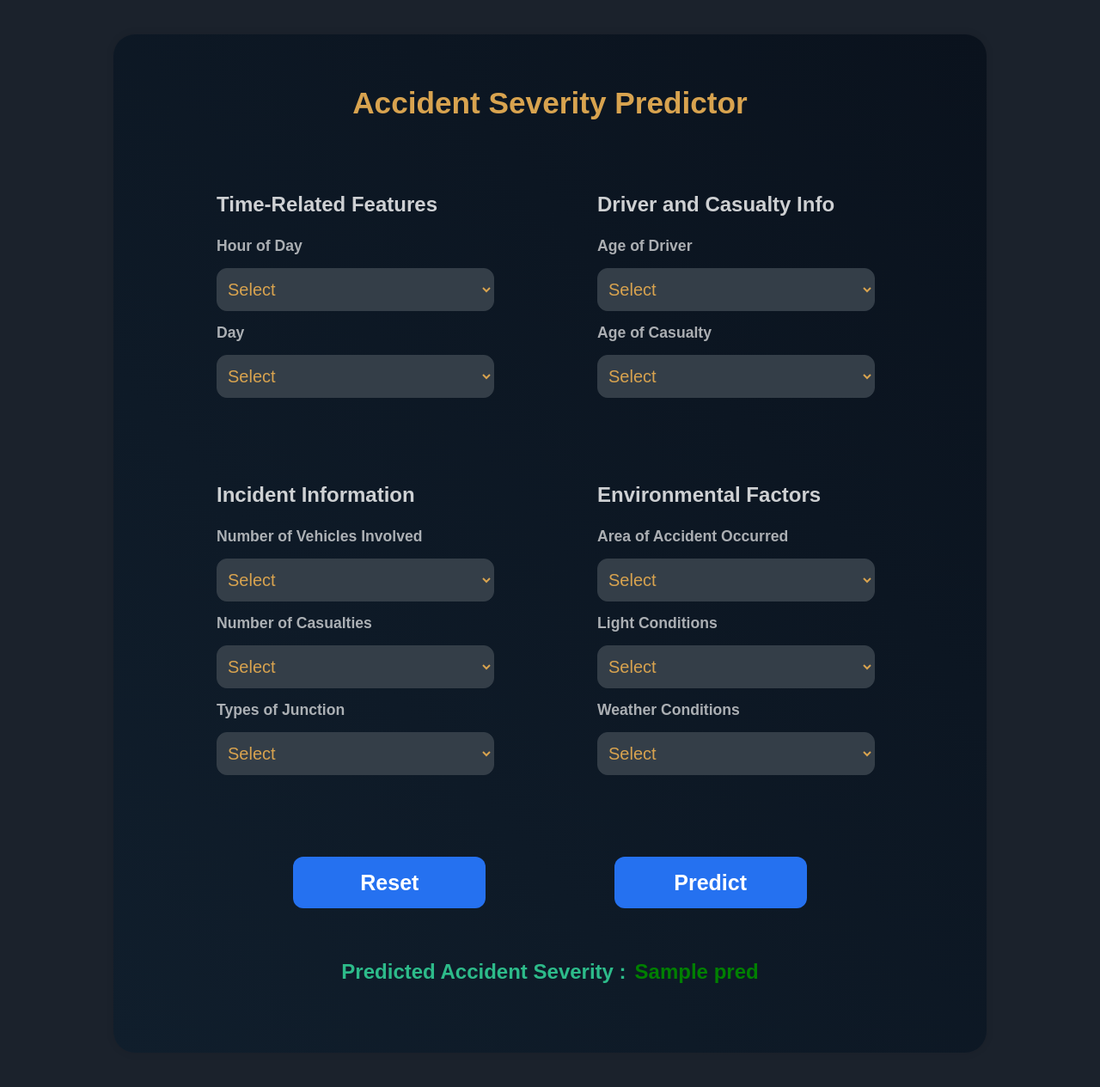
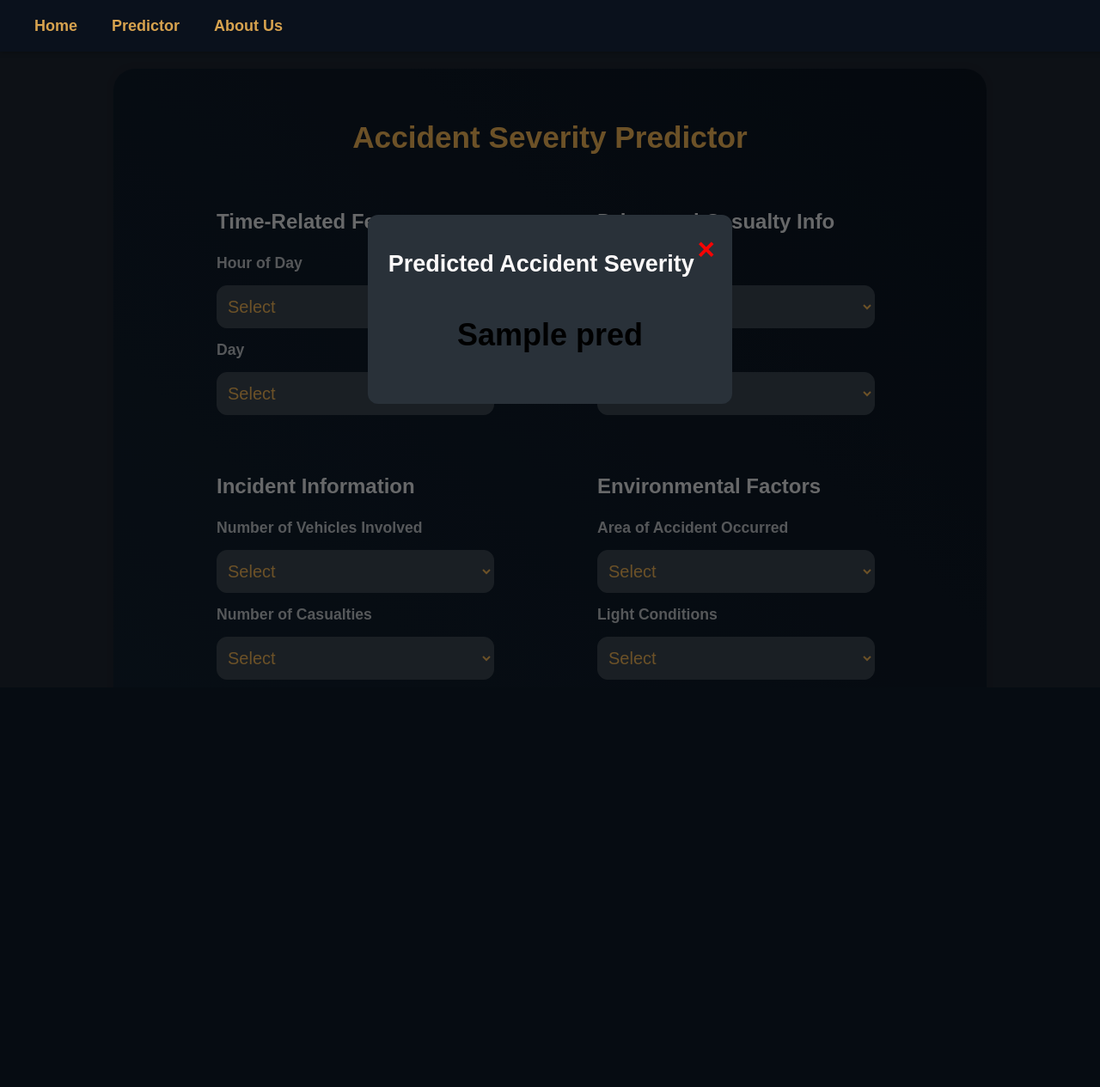
Before and after one commit to Takeshi2K02/Accident_Severity_Prediction, a Flask app: template templates/index.html in a window 1280 px wide. Shown: the whole page at 86% size. After the commit the page ends 791 px from the top, so only its background shows below. Run offline with Flask 3, Linux system fonts and the light colour scheme; the template is opened without the code that fills it: most values are stand-ins (such as "Sample title", 1, 10 or a date in 2020).

Commit message:
Commit final changes

```diff
--- a/static/styles.css
+++ b/static/styles.css
@@ -4,9 +4,53 @@ body {
   background-color: #0a121ded;
 }
 
+/* Navbar styles */
+nav {
+  background-color: rgba(10, 18, 29, 0.9); /* Dark translucent background */
+  padding: 15px 30px;
+  display: flex;
+  justify-content: space-between;
+  align-items: center;
+  box-shadow: 0 2px 5px rgba(0, 0, 0, 0.2); /* Optional shadow for depth */
+  position: fixed;
+  width: 100%;
+  top: 0;
+  left: 0;
+  z-index: 100;
+  height: 30px;
+}
+
+nav ul {
+  display: flex;
+  list-style: none;
+  margin: 0;
+  padding: 0;
+}
+
+nav ul li {
+  margin-left: 20px;
+}
+
+nav ul li:first-child {
+  margin-left: 0;
+}
+
+nav a {
+  color: #D8A34F; /* Gold text */
+  text-decoration: none;
+  font-size: 18px;
+  padding: 10px;
+  font-weight: 600;
+  transition: color 0.3s ease;
+}
+
+nav a:hover {
+  color: #ffffff; /* White on hover */
+}
+
 .wrapper {
   max-width: 70%;
-  margin: 40px auto;
+  margin: 80px auto;
   background: linear-gradient(to bottom left, #0A121D, #101E2C);
   padding: 60px;
   border-radius: 25px;
@@ -19,7 +63,7 @@ body {
   font-weight: bold;
   margin-bottom: 20px;
   color: #D8A34F;
-  padding: 0 0 40px 0;
+  padding: 0 0 20px 0;
 }
 
 form {
@@ -30,7 +74,7 @@ form {
   display: flex;
   justify-content: space-between;
   margin-bottom: 20px;
-  padding: 0 10px 40px 0;
+  padding: 0 10px 10px 0;
 }
 
 .columns {
@@ -39,7 +83,7 @@ form {
 }
 
 h2{
-  color: #2DBB8A;
+  color: #fdfafa;
 }
 
 h3{
@@ -103,8 +147,8 @@ input[type="submit"], input[type="reset"] {
 }
 
 
-input[type="submit"]:hover {
-  background-color: #3ca0e7;
+input[type="submit"]:hover, input[type="reset"]:hover {
+  background-color: #256ff0dd;
 }
 
 .box {
@@ -120,3 +164,69 @@ input[type="submit"]:hover {
       padding: 0;
   }
 }
+
+/* The Modal (background) */
+.modal {
+  display: none;
+  position: fixed;
+  z-index: 1;
+  padding-top: 100px;
+  left: 0;
+  top: 0;
+  width: 100%;
+  height: 100%;
+  background-color: rgba(0,0,0,0.5);
+  backdrop-filter: blur(0.5px);
+}
+
+/* Modal Content */
+.modal-content {
+  position: absolute; /* Absolute to allow precise positioning */
+  top: 40%; /* Center vertically */
+  left: 50%; /* Center horizontally */
+  transform: translate(-50%, -50%);
+  background-color: #293139;
+  margin: auto;
+  border: none;
+  border-radius: 12px;
+  padding: 20px;
+  width: 30%;
+  height: 20%;
+  text-align: center;
+  font-size: 18px;
+}
+#modalPrediction {
+  font-weight: bold; /* Make font bold */
+  font-size: 2em;  /* Optional: Increase font size for better visibility */
+  padding: 10px 0;
+}
+/* Close button */
+.close {
+  color: #f60404;
+  float: right;
+  font-size: 35px;
+  font-weight: bold;
+}
+
+.close:hover,
+.close:focus {
+  color: rgba(255, 0, 0, 0.848);
+  text-decoration: none;
+  cursor: pointer;
+}
+
+/* Mobile responsiveness */
+@media (max-width: 600px) {
+  .modal-content {
+    width: 95%;
+    padding: 20px;
+  }
+
+  #modalPrediction {
+    font-size: 1.5em;
+  }
+
+  .close {
+    font-size: 28px;
+  }
+}
--- a/templates/index.html
+++ b/templates/index.html
@@ -7,6 +7,14 @@
     <link rel="stylesheet" type="text/css" href="/static/styles.css">
 </head>
 <body>
+    <nav>
+        <ul>
+            <li><a href="#home">Home</a></li>
+            <li><a href="#predictor">Predictor</a></li>
+            <li><a href="#about-us">About Us</a></li>
+        </ul>
+    </nav>
+
     <div class="wrapper">
         <div class="title">
             Accident Severity Predictor
@@ -104,8 +112,8 @@
                         <label for="Types_of_Junction">Types of Junction</label>
                         <select id="Types_of_Junction" name="Types_of_Junction" required>
                             <option value="" disabled selected>Select</option>
+                            <option value="Crossing">Crossing</option>
                             <option value="Y Shape">Y Shape</option>
-                            <option value="Crossing">Crossing</option>
                             <option value="O Shape">O Shape</option>
                             <option value="T Shape">T Shape</option>
                             <option value="X Shape">X Shape</option>
@@ -123,11 +131,11 @@
                         <select id="Area_accident_occured" name="Area_accident_occured" required>
                             <option value="" disabled selected>Select</option>
                             <option value="Residential_areas">Residential areas</option>
+                            <option value="Church_areas">Church areas</option>
+                            <option value="Urban Areas">Urban Areas</option>
                             <option value="Office areas">Office areas</option>
-                            <option value="Urban Areas">Urban Areas</option>
+                            <option value="Rural Areas">Rural Areas</option>
                             <option value="Other">Other</option>
-                            <option value="Church_areas">Church areas</option>
-                            <option value="Rural Areas">Rural Areas</option>
                         </select>
                     </div>
 
@@ -166,42 +174,17 @@
             </div>
         </form>
 
-        <div class="box">
-            <h2 id="command">Predicted Accident Severity : </h2>
-            <h2 id="prediction">{{pred}}</h2>
+    </div>
+
+    <div id="predictionModal" class="modal">
+        <div class="modal-content">
+            <span class="close">&times;</span>
+            <h2>Predicted Accident Severity</h2>
+            <p id="modalPrediction">{{pred}}</p>
         </div>
     </div>
 
     <script>
-        var predValue = "{{ pred }}";
-        var predictionElement = document.getElementById("prediction");
-        var commandElement = document.getElementById("command");
-
-        if (predValue === "") {
-            commandElement.style.display = "none";
-        }
-
-        if (predValue === "Fatal Injury") {
-            predictionElement.style.color = "#FF0000";
-        } else if (predValue === "Serious Injury") {
-            predictionElement.style.color = "#FFA500";
-        } else {
-            predictionElement.style.color = "#008000";
-        }
-
-        console.log("Color applied: " + predictionElement.style.color);
-
-        const form = document.getElementById("Form");
-        const inputs = form.querySelectorAll("input");
-
-        document.getElementById("reset").addEventListener("click", function() {
-            inputs.forEach(input => {
-            localStorage.removeItem(input.name);
-            });
-            localStorage.clear();  // This clears all data from localStorage
-            form.reset();          // Clears form fields
-        });
-
         // Save form data before submit
         document.getElementById("Form").addEventListener("submit", function() {
             localStorage.setItem("Day_of_week", document.getElementById("Day_of_week").value);
@@ -251,15 +234,51 @@
             if (localStorage.getItem("Area_accident_occured")) {
                 document.getElementById("Area_accident_occured").value = localStorage.getItem("Area_accident_occured");
             }
+
+            const prediction = "{{ pred }}";
+            const modal = document.getElementById("predictionModal");
+            const modalPrediction = document.getElementById("modalPrediction");
+            const closeBtn = document.getElementsByClassName("close")[0];
+            const okayBtn = document.getElementById("modalOkayBtn");
+
+            if (prediction !== "") {
+                modal.style.display = "block"; // Show modal
+                modalPrediction.innerText = prediction; // Display prediction
+
+                // Set color based on severity
+                if (prediction === "Fatal Injury") {
+                    modalPrediction.style.color = "#FF0000"; // Red for Fatal and Serious Injury
+                } else if (prediction === "Slight Injury") {
+                    modalPrediction.style.color = "#008000"; // Green for Slight Injury
+                }else if (prediction === "Serious Injury") {
+                    modalPrediction.style.color = "#D8A34F"; // Red for Fatal and Serious Injury
+                }
+            }
+
+            // Close the modal when the user clicks on the close button or 'Okay' button
+            closeBtn.onclick = function() {
+                modal.style.display = "none";
+                document.getElementById("Form").reset(); // Clear the form
+                localStorage.clear(); // Clear localStorage
+            };
+
+            okayBtn.onclick = function() {
+                modal.style.display = "none";
+                document.getElementById("Form").reset(); // Clear the form
+                localStorage.clear(); // Clear localStorage
+            };
+
+            // Close the modal if the user clicks anywhere outside the modal content
+            window.onclick = function(event) {
+                if (event.target === modal) {
+                    modal.style.display = "none";
+                    document.getElementById("Form").reset(); // Clear the form
+                    localStorage.clear(); // Clear localStorage
+                }
+            };
         });
+
     </script>
-
-    <!-- <script>
-        const tootips = document.querySelectorAll('.tt')
-        tooltips.forEach(t => {
-            new bootstrap.Tooltip(t)
-        })
-    </script> -->
 
 </body>
 </html>
```
